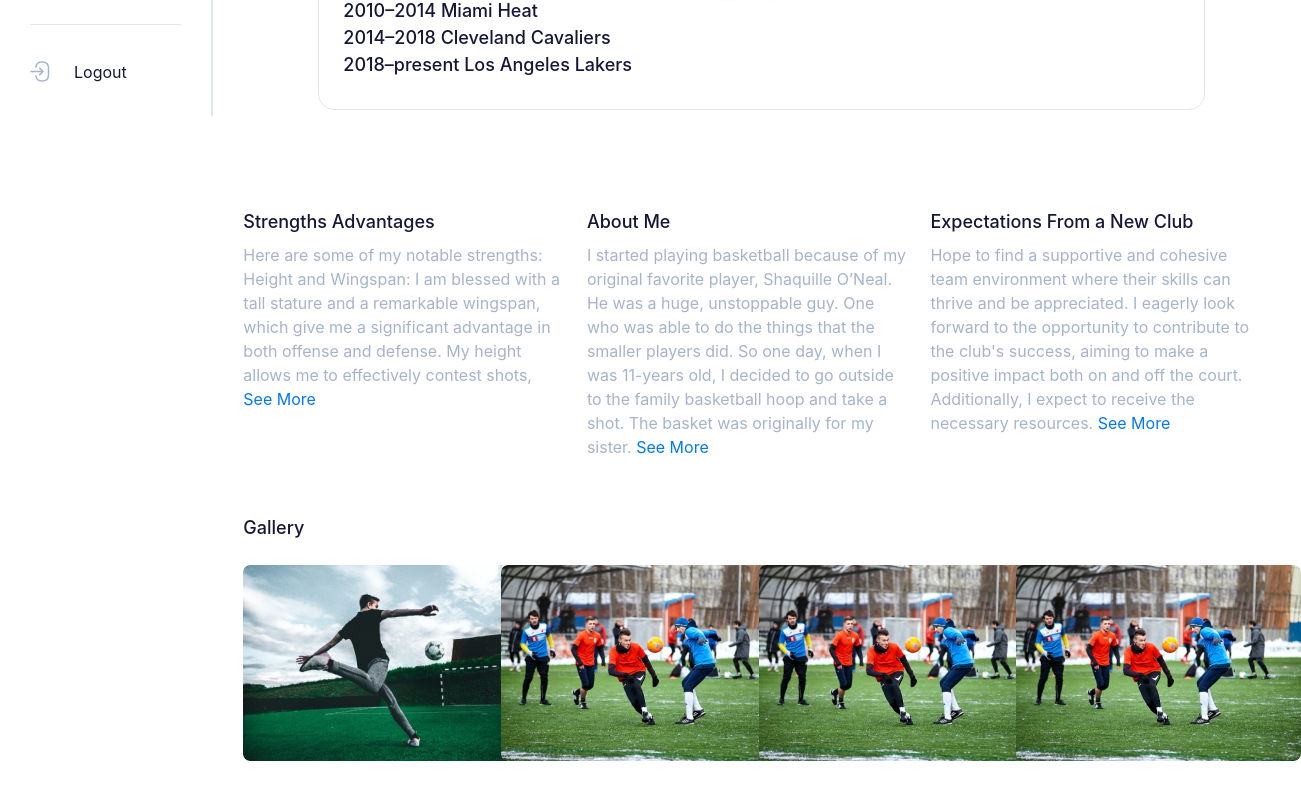
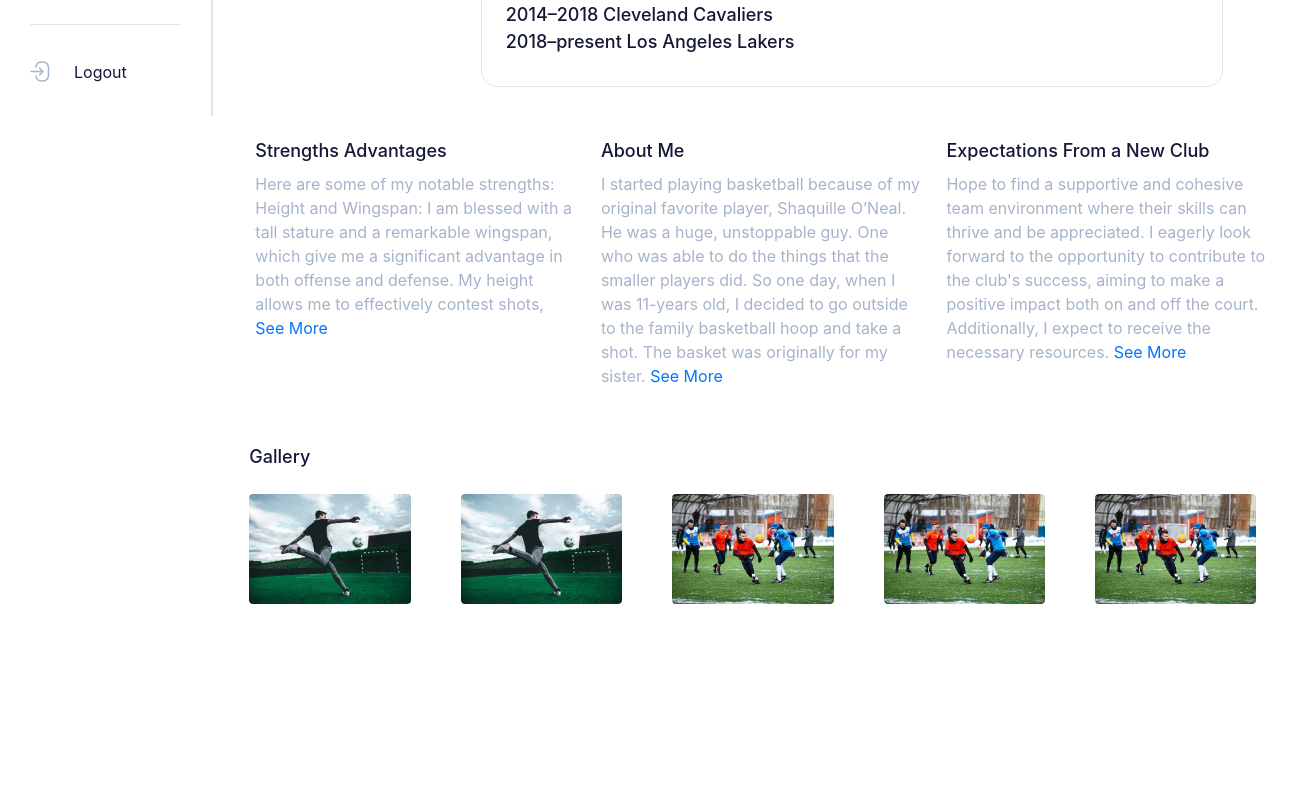
Before and after one commit to MamtazDev/spohire-react, a React (Vite) app: page /dashboard/viewDetails in a window 1280 px wide. Shown: the part 684-1484 px from the top of the page, 1301 px wide, since content can reach past the window. After the commit the page ends 1336 px from the top, so only its background shows below. Built offline with nearby package versions, Linux system fonts and the light colour scheme; a web font is replaced by a local one.

Commit message:
view details page issue solve

```diff
--- a/package.json
+++ b/package.json
@@ -20,7 +20,8 @@
     "react-router-dom": "^6.17.0",
     "react-slick": "^0.29.0",
     "slick-carousel": "^1.8.1",
-    "sort-by": "^1.2.0"
+    "sort-by": "^1.2.0",
+    "swiper": "^11.0.3"
   },
   "devDependencies": {
     "@types/react": "^18.2.15",
--- a/src/components/Dashboard/DashboardLayout/DashboardLayout.css
+++ b/src/components/Dashboard/DashboardLayout/DashboardLayout.css
@@ -14,6 +14,6 @@
 }
 
 .dashobard_layout .dashbord_content {
-    padding: 30px;
+    /* padding: 30px; */
     margin-top: 90px;
 }
--- a/src/components/Dashboard/topbar/Topbar.css
+++ b/src/components/Dashboard/topbar/Topbar.css
@@ -19,12 +19,9 @@
     position: fixed;
     width: inherit;
     background-color: white;
+    z-index: 100000;
 }
 
-.dashboard_mobile {
-    /* width: inherit; */
-    /* background-color: white; */
-}
 
 .job_title_mobile {
     text-align: center;
--- /dev/null
+++ b/src/components/Dashboard/viewDetails/Gallary.jsx
@@ -0,0 +1,56 @@
+import { Swiper, SwiperSlide } from "swiper/react";
+import "swiper/css";
+import "swiper/css/pagination";
+import sliderOne from "../../../assets/slader1.png";
+import sliderTwo from "../../../assets/slider2.png";
+const Gallary = () => {
+  return (
+    <div className="container ps-4">
+      <Swiper
+        slidesPerView={1}
+        spaceBetween={10}
+        breakpoints={{
+          640: {
+            slidesPerView: 2,
+            spaceBetween: 20,
+          },
+          768: {
+            slidesPerView: 4,
+            spaceBetween: 40,
+          },
+          1024: {
+            slidesPerView: 5,
+            spaceBetween: 50,
+          },
+        }}
+        loop={true}
+        className="mySwiper padding_left"
+      >
+        <SwiperSlide>
+          <img src={sliderOne} alt="" />
+        </SwiperSlide>
+        <SwiperSlide>
+          <img src={sliderOne} alt="" />
+        </SwiperSlide>
+        <SwiperSlide>
+          <img src={sliderTwo} alt="" />
+        </SwiperSlide>
+        <SwiperSlide>
+          <img src={sliderTwo} alt="" />
+        </SwiperSlide>
+        <SwiperSlide>
+          <img src={sliderTwo} alt="" />
+        </SwiperSlide>
+        <SwiperSlide>
+          <img src={sliderOne} alt="" />
+        </SwiperSlide>
+        <SwiperSlide>
+          <img src={sliderOne} alt="" />
+        </SwiperSlide>
+
+      </Swiper>
+    </div>
+  );
+};
+
+export default Gallary;
--- a/src/components/Dashboard/viewDetails/ViewDetails.css
+++ b/src/components/Dashboard/viewDetails/ViewDetails.css
@@ -60,6 +60,21 @@
     }
 }
 
+.mobile_design_vd {
+    display: none;
+}
+
+.strAbout {
+    padding-left: 30px;
+}
+.gap_57{
+    gap: 57px ;
+}
+
+.padding_left {
+   padding-left: 34px;
+}
+
 @media only screen and (max-width:768px) {
 
     .job_offer {
@@ -77,4 +92,12 @@
     .fs_17 {
         font-size: 12.089px !important;
     }
+
+    .desktop_vd {
+        display: none;
+    }
+
+    .mobile_design_vd {
+        display: block;
+    }
 }
--- a/src/components/Dashboard/viewDetails/ViewDetails.jsx
+++ b/src/components/Dashboard/viewDetails/ViewDetails.jsx
@@ -10,19 +10,20 @@ import youtubeIcon from "../../../assets/youtube.png";
 import sliderOne from "../../../assets/slader1.png";
 import sliderTwo from "../../../assets/slider2.png";
 import ViewDetailsMobile from "./ViewDetailsMobile";
+import Gallary from "./Gallary";
 
 const ViewDetails = () => {
   return (
-    <div className="View_details">
+    <div className="View_details container mb-5">
       {/* <!-- Personal Info Start --> */}
-      {/* <div className="job_offer">
+      <div className="job_offer desktop_vd ps-0">
         <div className="row">
-          <div className="col-12 col-lg-4 ">
-            <div className=" text-center text-lg-end">
+          <div className="col-12 col-lg-3 ">
+            <div className="">
               <img className="img-fluid" src={profileImage} alt="Profile" />
             </div>
           </div>
-          <div className="col-12 col-lg-8">
+          <div className="col-12 col-lg-9">
             <p className="text_color_36 f_sfPro fs_40 mb-2">Jhon Kowalski</p>
             <span className="d-block f_sfPro text_color_cb fs_28 mb-4">
               Basketball
@@ -145,14 +146,14 @@ const ViewDetails = () => {
             </div>
           </div>
         </div>
-      </div> */}
-      <ViewDetailsMobile/>
+      </div>
+      <ViewDetailsMobile />
       {/* <!-- Personal Info End --> */}
 
       {/* <!-- Strengths, About Me part Start --> */}
-      <div className="strAbout mb_60">
-        <div className="row justify-content-center">
-          <div className="col-12 col-md-6 col-lg-4 mb-5 mb-lg-0">
+      <div className="strAbout mb_60 ">
+        <div className="row justify-content-start">
+          <div className="col-12 col-md-6 col-lg-4 mb-5 mb-lg-0 col_padding">
             <p className="f_sfPro text_color_36 fs_18 mb-2">
               Strengths Advantages
             </p>
@@ -171,7 +172,7 @@ const ViewDetails = () => {
               </a>
             </p>
           </div>
-          <div className="col-12 col-md-6 col-lg-4 mb-5 mb-lg-0">
+          <div className="col-12 col-md-6 col-lg-4 mb-5 mb-lg-0 col_padding">
             <p className="f_sfPro text_color_36 fs_18 mb-2">About Me</p>
             <p className="f_sfPro text_color_cb fs_16">
               I started playing basketball because of my original favorite
@@ -191,7 +192,7 @@ const ViewDetails = () => {
             </p>
           </div>
 
-          <div className="col-12 col-md-6 col-lg-4 mb-5 mb-lg-0">
+          <div className="col-12 col-md-6 col-lg-4 mb-5 mb-lg-0 col_padding">
             <p className="f_sfPro text_color_36 fs_18 mb-2">
               Expectations From a New Club
             </p>
@@ -216,30 +217,9 @@ const ViewDetails = () => {
       {/* <!-- Strengths, About Me part End --> */}
 
       {/* <!-- Slider Start --> */}
-      <p className="f_sfPro text_color_36 fs_18 mb-4">Gallery</p>
-      <div className="row gy-3 mb_60">
-        <div className="col-12 col-md-6 col-lg-3">
-          <div className="job_offerSlider">
-            <img src={sliderOne} alt="img" />
-          </div>
-        </div>
-        <div className="col-12 col-md-6 col-lg-3">
-          <div className="job_offerSlider">
-            <img src={sliderTwo} alt="img" />
-          </div>
-        </div>
-        <div className="col-12 col-md-6 col-lg-3">
-          <div className="job_offerSlider">
-            <img src={sliderTwo} alt="img" />
-          </div>
-        </div>
-        <div className="col-12 col-md-6 col-lg-3">
-          <div className="job_offerSlider">
-            <img src={sliderTwo} alt="img" />
-          </div>
-        </div>
-      </div>
+      <p className="f_sfPro text_color_36 fs_18 mb-4 ps-4">Gallery</p>
 
+      <Gallary />
       {/* <!-- Slider End --> */}
     </div>
   );
--- a/src/components/Dashboard/viewDetails/ViewDetailsMobile.jsx
+++ b/src/components/Dashboard/viewDetails/ViewDetailsMobile.jsx
@@ -11,7 +11,7 @@ import edit from "../../../assets/edit.png";
 const ViewDetailsMobile = () => {
   return (
     <>
-      <div className="job_offer">
+      <div className="job_offer mobile_design_vd">
         <div className="d-flex justify-content-between mb-5">
           <div className="d-flex gap-3 ">
             <div className="">
--- a/src/index.css
+++ b/src/index.css
@@ -656,3 +656,28 @@ line-height: normal;
     display: none !important;
   } */
 }
+
+
+
+.swiper {
+  width: 100%;
+  height: 100%;
+}
+
+.swiper-slide {
+  text-align: center;
+  font-size: 18px;
+  background: #fff;
+
+  /* Center slide text vertically */
+  display: flex;
+  justify-content: center;
+  align-items: center;
+}
+
+.swiper-slide img {
+  display: block;
+  width: 100%;
+  height: 100%;
+  object-fit: cover;
+}
```
Also changed, not shown: 1 other file (tests, documents, lock files or other folders).
